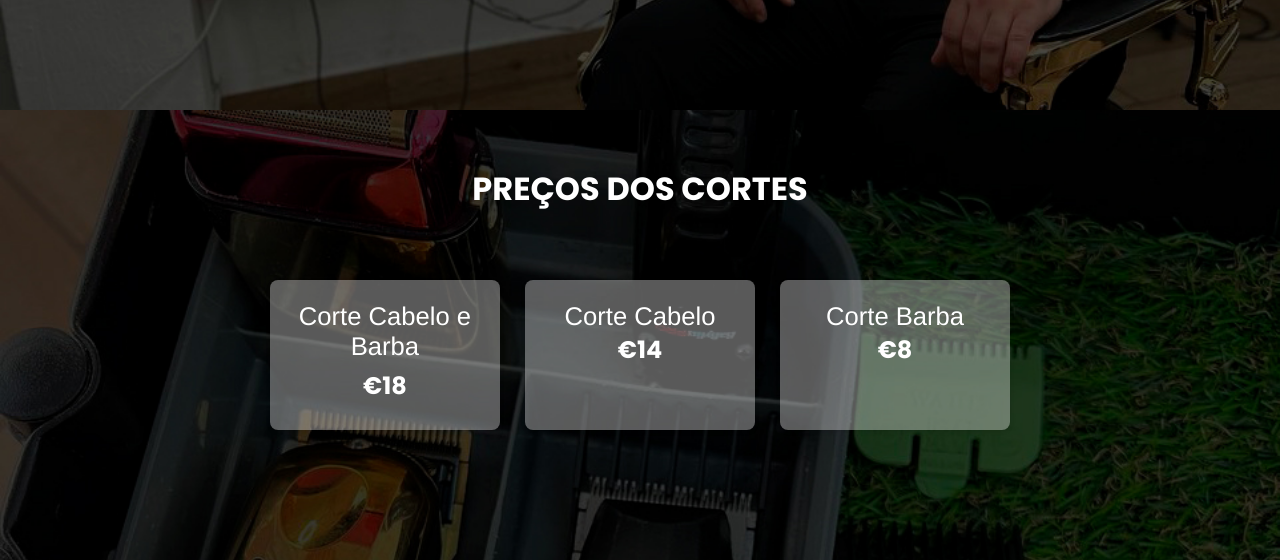
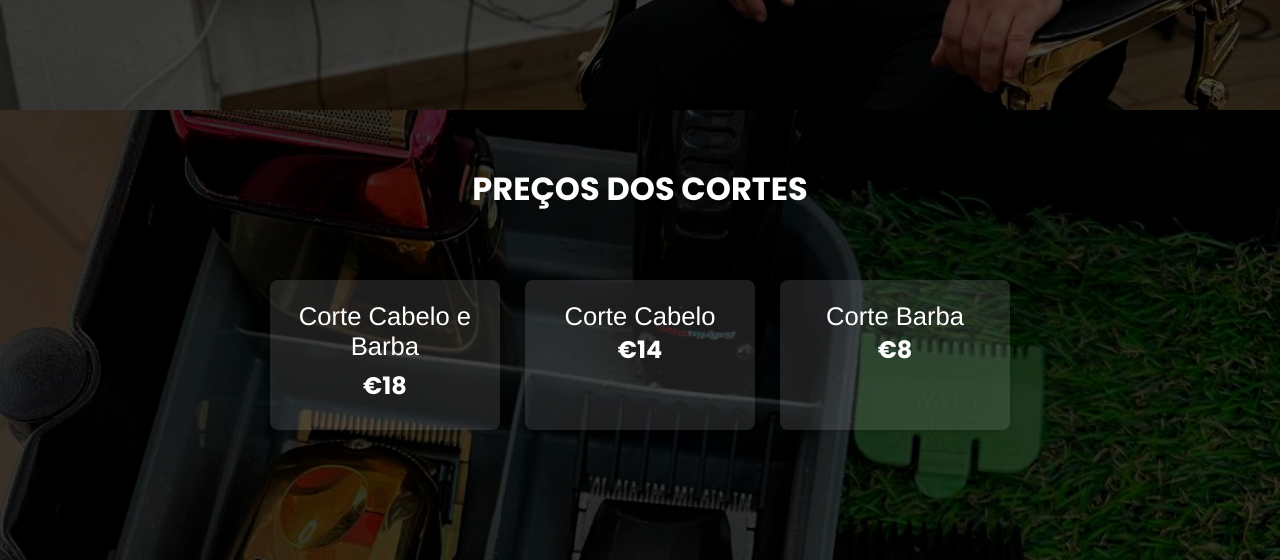
Before and after one commit to 3loyDias/VISUAL-BARBERS-2, a plain HTML site: page index.html in a window 1280 px wide. Shown: the part 1433-1993 px from the top of the page. Drawn offline with nearby package versions, Linux system fonts and the light colour scheme.

Commit message:
fix pricing

```diff
--- a/css/style.css
+++ b/css/style.css
@@ -703,7 +703,7 @@ a:focus {
 }
 
 .pricing_card {
-  background: #ffffff59;
+  background: #ffffff1c;
   border: 1px solid #ffffff00;
   border-radius: 8px;
   box-shadow: 0 2px 4px rgba(0, 0, 0, 0.1);
```
